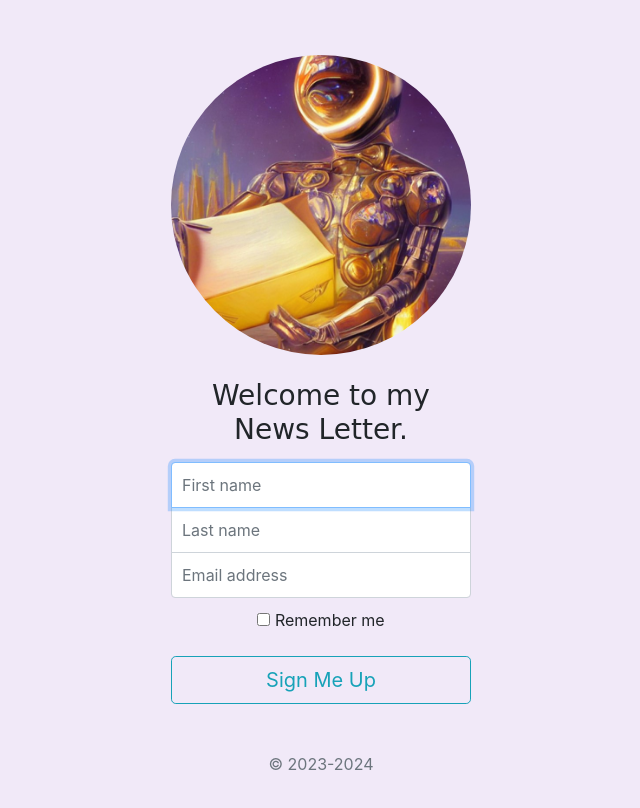
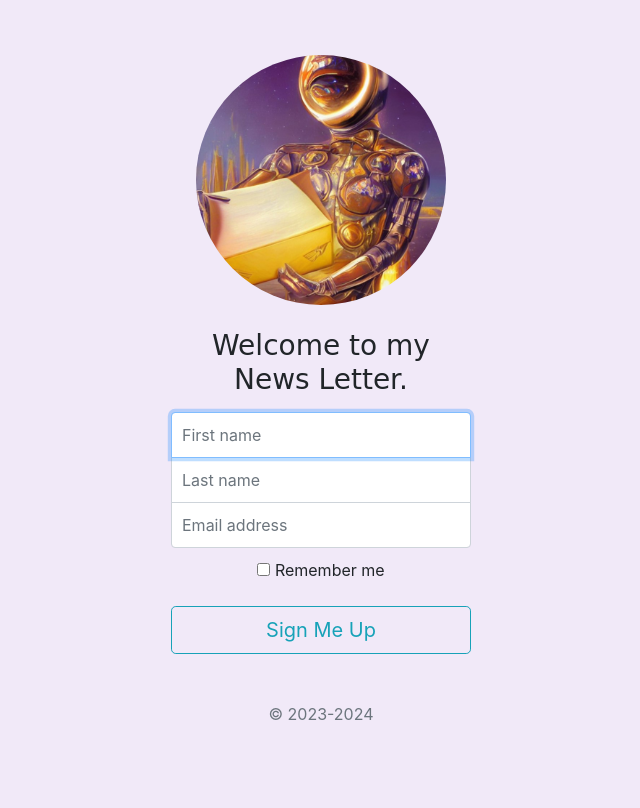
Before and after one commit to NebiyouBelaineh/News_Letter_Signup, a website: page signup.html in a window 1280 px wide. Shown: the whole page, without its empty margins (319-959 px from the left). Drawn offline with nearby package versions, Linux system fonts and the light colour scheme; a web font is replaced by a local one.

Commit message:
Changed img style

```diff
--- a/public/css/styles.css
+++ b/public/css/styles.css
@@ -1,5 +1,10 @@
 body {
   height: 100%;
+}
+.logo{
+  height: 250px;
+  width: 250px;
+  border-radius: 1250px;
 }
 /* .faliure{
   font-weight: 400;
--- a/signup.html
+++ b/signup.html
@@ -36,9 +36,8 @@
   <body class="text-center">
     <form class="form-signin" action="/" method="post">
       <img
-        class="mb-4"
+        class="mb-4 logo"
         src="images\newsletterlogoalienstyle.jpg" alt="news-letter-logo"
-        style="height: 300px; width: 300px; border-radius: 150px"
       />
       <h1 class="h3 mb-3 font-weight-normal signup-msg">
         Welcome to my News Letter.
```
